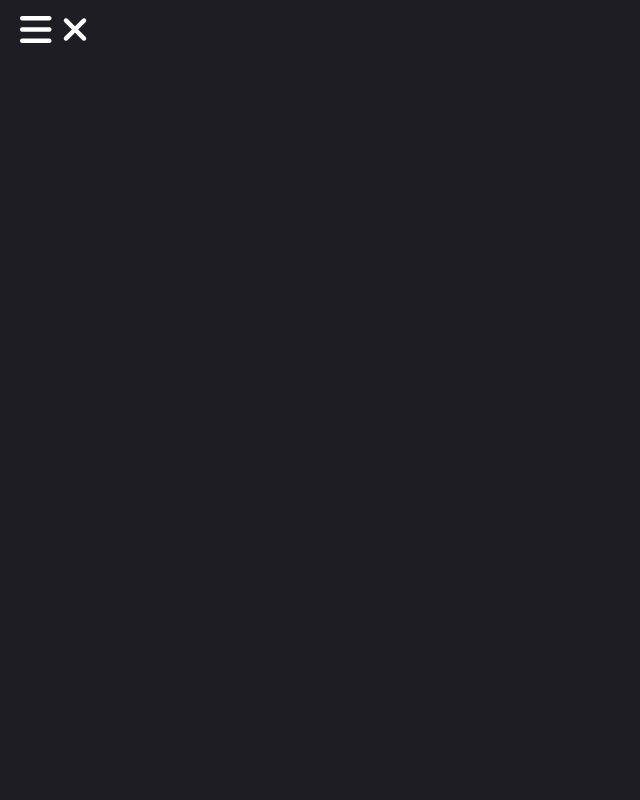
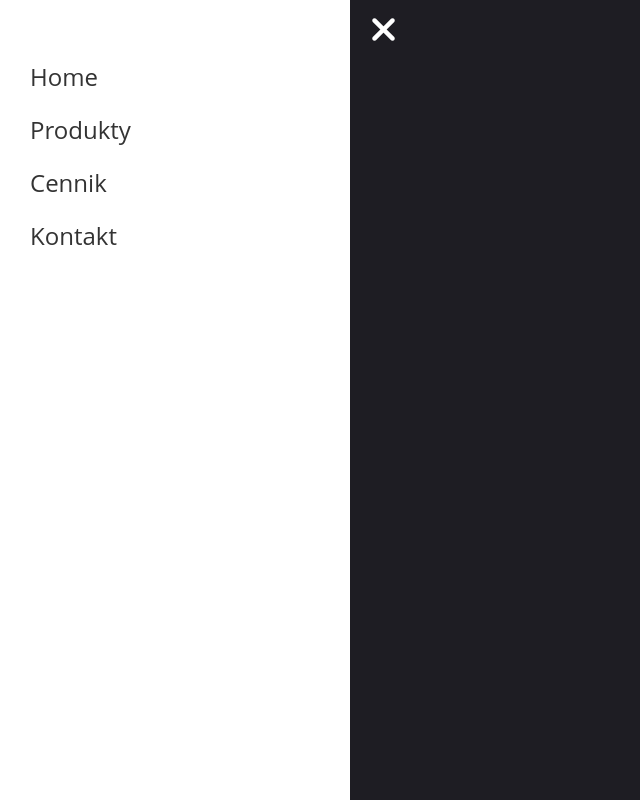
Before and after one commit to crunchycake/burgerMenu, a plain HTML site: page index.html in a window 1280 px wide. Both pictures are taken after a click on the button 54 px from the left and 31 px from the top of the page. Shown: the whole page, without its empty margins (0-640 px from the left). Drawn offline with Linux system fonts and the light colour scheme.

Commit message:
added js

```diff
--- a/index.html
+++ b/index.html
@@ -5,8 +5,8 @@
     <meta http-equiv="X-UA-Compatible" content="IE=edge">
     <meta name="viewport" content="width=device-width, initial-scale=1.0">
     <title>burgerMenu</title>
+    <script src="https://kit.fontawesome.com/909327031b.js" crossorigin="anonymous"></script>
     <link rel="stylesheet" href="/style.css">
-    <script src="https://kit.fontawesome.com/909327031b.js" crossorigin="anonymous"></script>
 </head>
 <body>
 
--- a/index.js
+++ b/index.js
@@ -0,0 +1,15 @@
+const burgerBtn = document.querySelector('.burger')
+const faBtn = document.querySelector('.fa-bars')
+const fatimeBtn = document.querySelector('.fa-times')
+const nav = document.querySelector('nav ul')
+
+
+const handleNav = () => {
+    nav.classList.toggle('active')
+    burgerBtn.classList.toggle('active')
+    faBtn.classList.toggle('hide')
+    fatimeBtn.classList.toggle('hide')
+}
+
+
+burgerBtn.addEventListener('click', handleNav)
```
